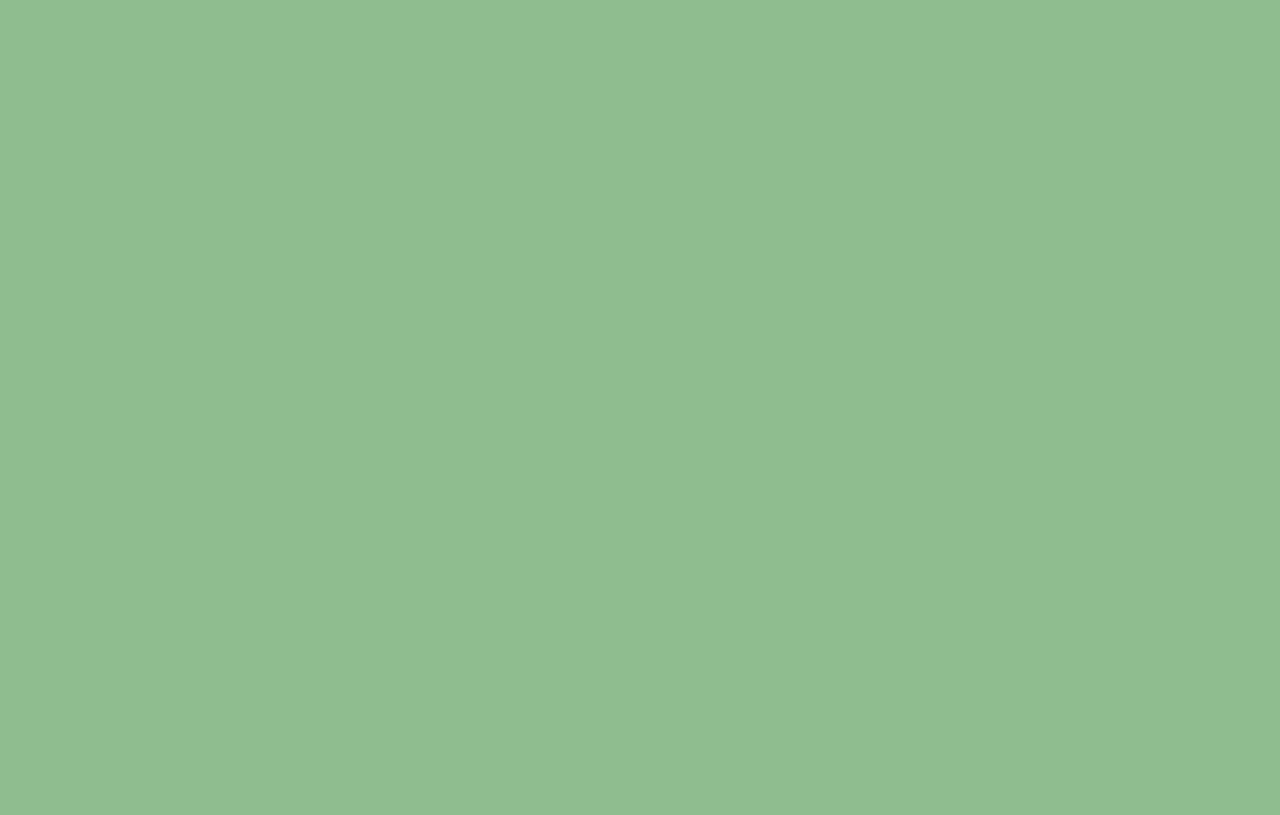
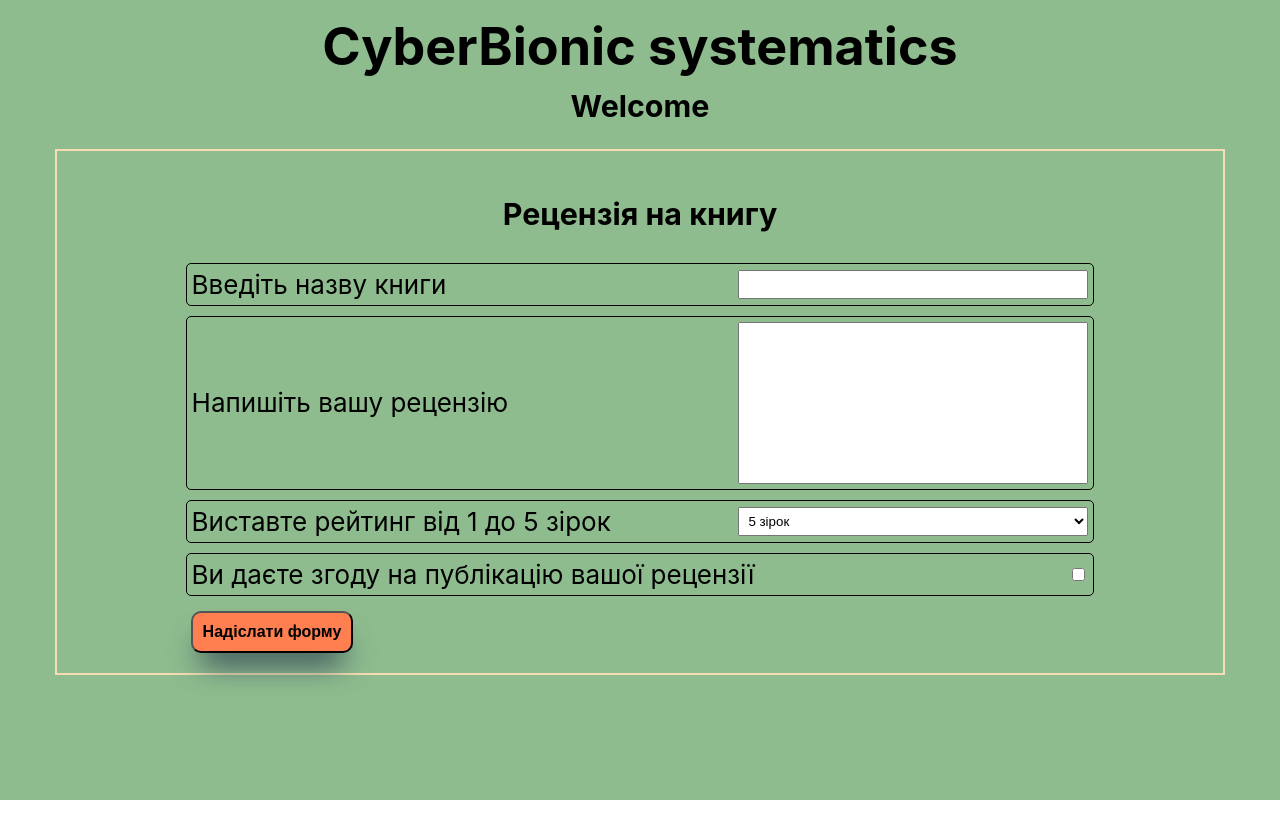
Before and after one commit to Maksymov-Serhii/maksymov_serhii_hw5, a React (Create React App) app: page / in a window 1280 px wide. Built offline with nearby package versions, Linux system fonts and the light colour scheme.

Commit message:
added BookForm component and styles

```diff
--- a/src/components/App/App.js
+++ b/src/components/App/App.js
@@ -1,8 +1,12 @@
+import BookForm from '../BookForm/BookForm';
 import './App.css';
 
 function App() {
   return (
     <div className="App">
+      <h1 className='title'>CyberBionic systematics</h1>
+      <h3 className='title'>Welcome</h3>
+      <BookForm />
     </div>
   );
 }
--- /dev/null
+++ b/src/components/BookForm/BookForm.js
@@ -0,0 +1,40 @@
+import React from "react";
+
+class BookForm extends React.Component {
+  render() {
+    return (
+      <div className="container">
+        <h3>Рецензія на книгу</h3>
+        <form className="form-block">
+          <div className="input-block">
+            <label for="book-name">Введіть назву книги</label>
+            <input name="book-name" className="input-field"></input>
+          </div>
+          <div className="input-block">
+            <label for="book-review">Напишіть вашу рецензію</label>
+            <textarea name="book-review" className="input-field" rows={10}></textarea>
+          </div>
+          <div className="input-block">
+            <label for="book-rating">Виставте рейтинг від 1 до 5 зірок</label>
+            <select name="book-rating" className="input-field">
+              <option value="value1">1 зірка</option>
+              <option value="value2">2 зірки</option>
+              <option value="value3">3 зірки</option>
+              <option value="value3">4 зірки</option>
+              <option value="value3" selected>5 зірок</option>
+            </select>
+          </div>
+          <div className="input-block">
+            <label for="agreement">Ви даєте згоду на публікацію вашої рецензії</label>
+            <input name="agreement" type="checkbox"></input>
+          </div>
+          <div className="input-block">
+            <input type="submit" value="Надіслати форму" className="button" />
+          </div>
+        </form>
+      </div>
+    )
+  }
+}
+
+export default BookForm;
--- a/src/index.css
+++ b/src/index.css
@@ -1,3 +1,6 @@
+* {
+  box-sizing: border-box;
+}
 body {
   margin: 0;
   font-family: -apple-system, BlinkMacSystemFont, 'Segoe UI', 'Roboto', 'Oxygen',
@@ -11,3 +14,65 @@
   font-family: source-code-pro, Menlo, Monaco, Consolas, 'Courier New',
     monospace;
 }
+
+.container {
+  width: 1170px;
+  border: 2px solid wheat;
+  padding: 15px;
+  display: flex;
+  flex-direction: column;
+  align-items: center;
+  justify-content: flex-start;
+  margin-top: 15px;
+}
+
+.title {
+  margin: 0 0 10px 0;
+}
+
+.button {
+  padding: 10px;
+  font-size: 16px;
+  border-radius: 10px;
+  background-color: coral;
+  font-weight: bold;
+  box-shadow: rgb(38, 57, 77) 0px 20px 30px -10px;
+}
+
+.button:hover {
+  background-color: rgb(249, 112, 63);
+  cursor: pointer;
+  box-shadow: rgba(50, 50, 93, 0.25) 0px 30px 60px -12px inset, rgba(0, 0, 0, 0.3) 0px 18px 36px -18px inset;
+}
+
+.form-block {
+  display: flex;
+  flex-direction: column;
+  align-items: flex-start;
+  min-width: 80%;
+}
+
+.input-block {
+  width: 100%;
+  padding: 5px;
+  margin-bottom: 10px;
+  display: flex;
+  align-items: center;
+  justify-content: space-between;
+  border: 1px solid black;
+  border-radius: 5px;
+}
+
+.input-block textarea {
+  resize: none;
+}
+
+.input-field {
+  width: 350px;
+  padding: 5px;
+}
+
+.form-block .input-block:last-child {
+  margin: 0;
+  border: none;
+}
```
